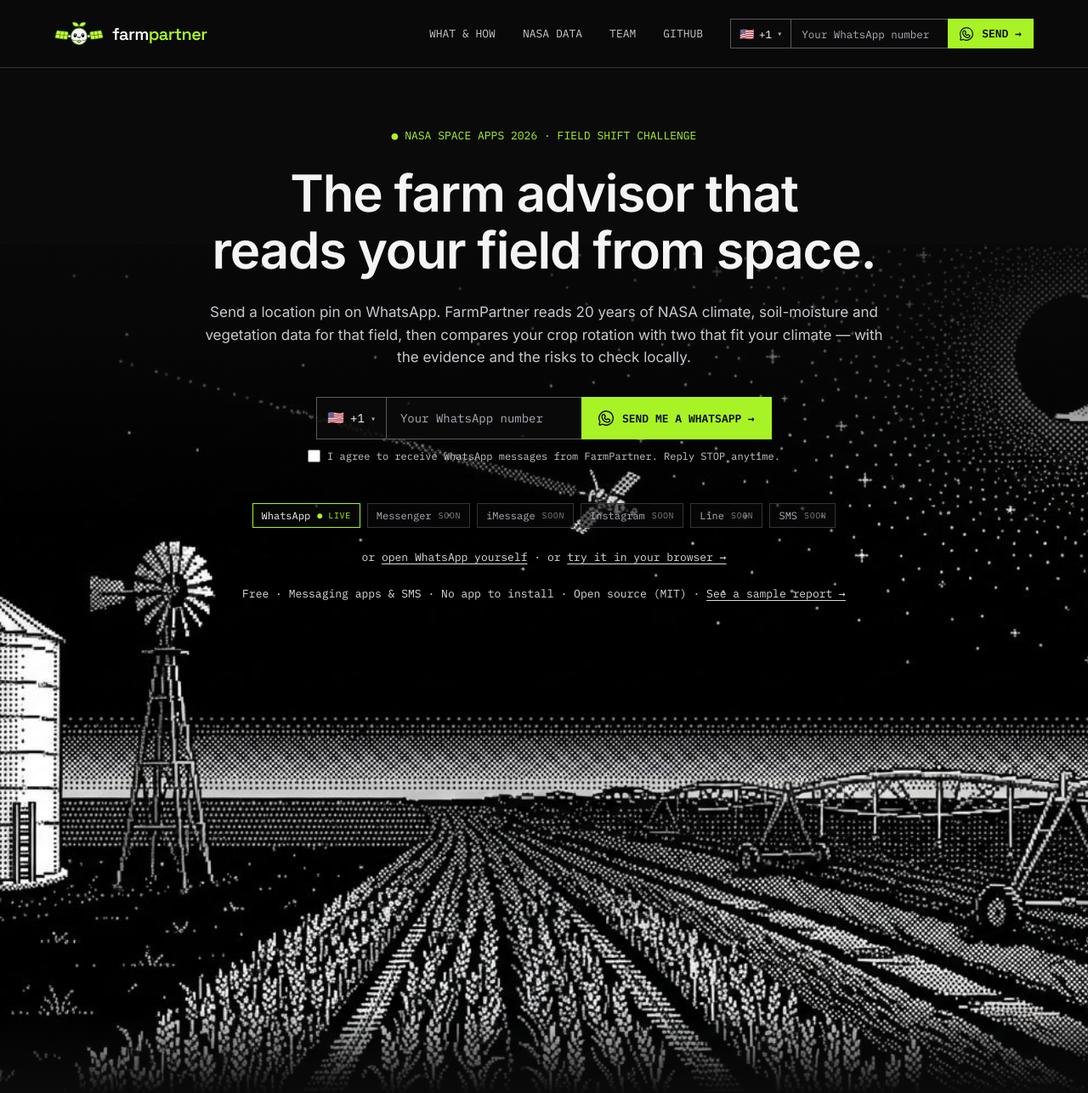
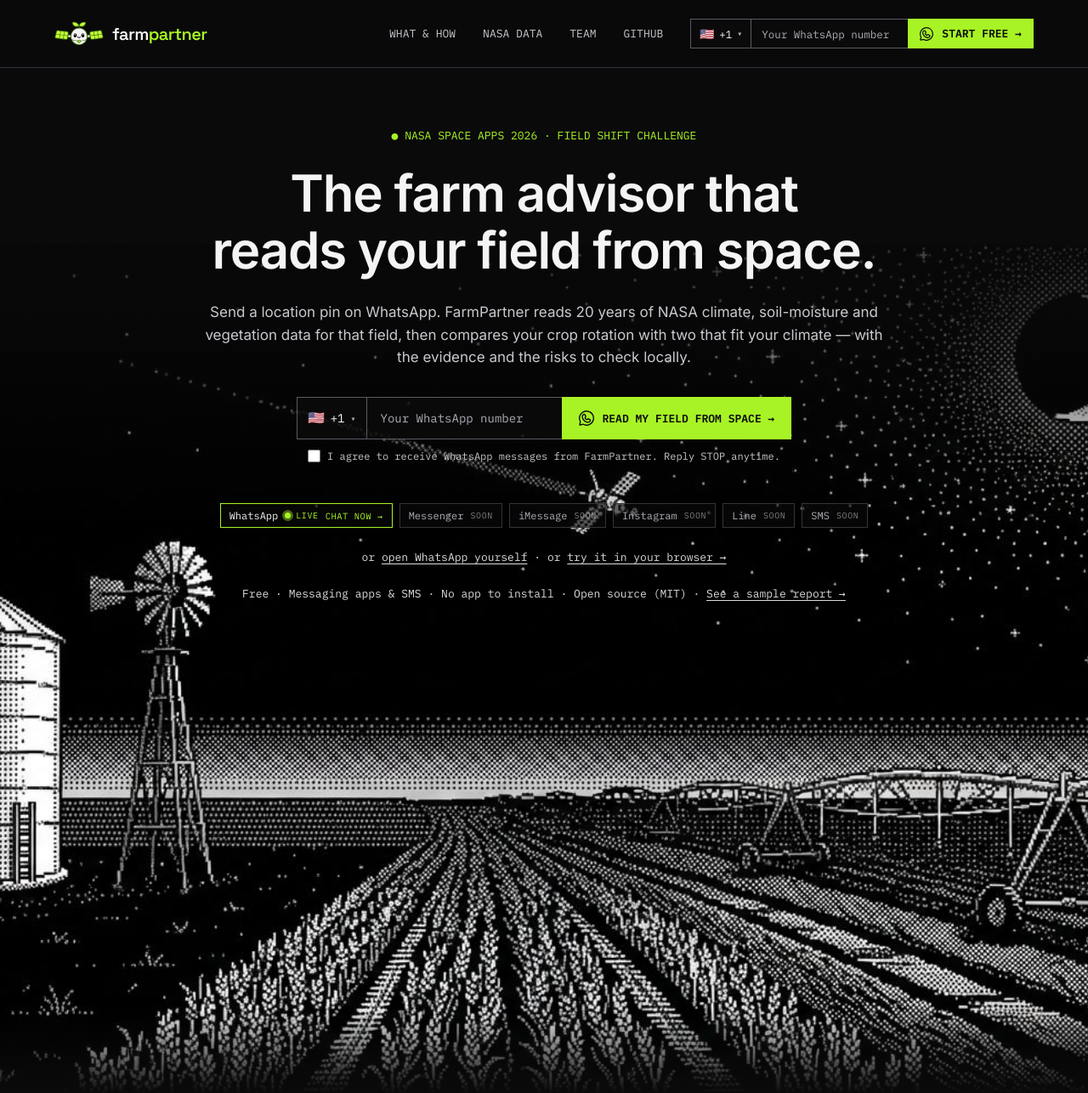
Before and after one commit to iker-gonzalez/farmpartner, a FastAPI app: page / in a window 1280 px wide. Shown: the top 1286 px of the page at 85% size. Run offline with FastAPI, Linux system fonts and the light colour scheme.

Commit message:
feat: live WhatsApp chip pulses and opens the chat; CTAs say what the farmer gets
- '● LIVE' chip: pulsing dot (respects reduced motion), links to the WhatsApp chat,
  hover glow + 'CHAT NOW →' (always shown on touch screens). Landing and What & How.
- Hero CTA 'READ MY FIELD FROM SPACE →'; header 'START FREE (ON WHATSAPP) →'.

Co-Authored-By: Claude Opus 5.5 <noreply@anthropic.com>

```diff
--- a/app/static/optin.css
+++ b/app/static/optin.css
@@ -69,3 +69,21 @@ form.nav-optin .status:empty { display: none; }
   form.nav-optin .lbl-long { display: inline; }
   form.nav-optin .drop { position: static; display: flex; margin-top: 12px; padding: 0; background: none; border: 0; box-shadow: none; backdrop-filter: none; }
 }
+
+
+/* ---------- "● LIVE" WhatsApp channel chip: a pulsing live dot; the chip opens the chat ---------- */
+.channels .live { padding: 0; }
+.channels .live a { display: inline-flex; align-items: center; gap: 8px; padding: inherit; padding: 6px 10px; color: inherit;
+  text-decoration: none; transition: background .2s, box-shadow .2s, transform .2s; }
+.channels .live a:hover, .channels .live a:focus-visible { background: #a8f3261a; box-shadow: 0 0 0 1px var(--lime), 0 0 22px #a8f32640;
+  transform: translateY(-1px); outline: none; }
+.channels .live .tag { display: inline-flex; align-items: center; gap: 6px; }
+.channels .live .pulse { position: relative; width: 7px; height: 7px; border-radius: 50%; background: var(--lime); flex: none; }
+.channels .live .pulse::after { content: ""; position: absolute; inset: 0; border-radius: 50%; background: var(--lime);
+  animation: live-ping 1.6s cubic-bezier(0, 0, .2, 1) infinite; }
+@keyframes live-ping { 0% { transform: scale(1); opacity: .75; } 80%, 100% { transform: scale(3); opacity: 0; } }
+.channels .live .go { max-width: 0; overflow: hidden; white-space: nowrap; font-size: 10.5px; letter-spacing: .5px; color: var(--lime);
+  transition: max-width .3s ease; }
+.channels .live a:hover .go, .channels .live a:focus-visible .go { max-width: 110px; }
+@media (hover: none) { .channels .live .go { max-width: 110px; } }   /* touch screens: always show "CHAT NOW →" */
+@media (prefers-reduced-motion: reduce) { .channels .live .pulse::after { animation: none; } .channels .live a { transition: none; } }
--- a/app/templates/_header.html
+++ b/app/templates/_header.html
@@ -14,7 +14,7 @@
     <div class="nav-cta">
       <button type="button" class="btn nav-toggle" aria-expanded="false" aria-controls="nav-optin">
         <svg viewBox="0 0 14.6453 14.6344" aria-hidden="true"><path transform="matrix(1 -0.000029 0.000029 1 -1.6875 -1.687)" fill="#0a0a0b" d="{{ whatsapp_path }}"/></svg>
-        WHATSAPP →
+        START FREE →
       </button>
       <form class="nav-optin" id="nav-optin" data-optin novalidate>
         <div class="row">
@@ -22,7 +22,7 @@
           <input type="tel" name="phone" inputmode="tel" autocomplete="tel-national" placeholder="Your WhatsApp number" aria-label="Your WhatsApp number" required>
           <button class="btn" type="submit">
             <svg viewBox="0 0 14.6453 14.6344" aria-hidden="true"><path transform="matrix(1 -0.000029 0.000029 1 -1.6875 -1.687)" fill="#0a0a0b" d="{{ whatsapp_path }}"/></svg>
-            SEND<span class="lbl-long"> ME A WHATSAPP</span> →
+            START FREE<span class="lbl-long"> ON WHATSAPP</span> →
           </button>
         </div>
         <div class="drop">
--- a/app/templates/landing.html
+++ b/app/templates/landing.html
@@ -176,14 +176,14 @@
           <input type="tel" name="phone" inputmode="tel" autocomplete="tel-national" placeholder="Your WhatsApp number" aria-label="Your WhatsApp number" required>
           <button class="btn" type="submit">
             <svg viewBox="0 0 14.6453 14.6344" aria-hidden="true"><path transform="matrix(1 -0.000029 0.000029 1 -1.6875 -1.687)" fill="#0a0a0b" d="{{ whatsapp_path }}"/></svg>
-            SEND ME A WHATSAPP →
+            READ MY FIELD FROM SPACE →
           </button>
         </div>
         <label><input type="checkbox" name="consent" required> I agree to receive WhatsApp messages from FarmPartner. Reply STOP anytime.</label>
         <p class="status" role="status" aria-live="polite"></p>
       </form>
       <ul class="channels" aria-label="Messaging channels">
-        <li class="live">WhatsApp <span class="tag">● LIVE</span></li>
+        <li class="live"><a href="{{ whatsapp }}" target="_blank" rel="noopener" aria-label="FarmPartner is live on WhatsApp — open the chat">WhatsApp <span class="tag"><i class="pulse" aria-hidden="true"></i>LIVE</span><span class="go">CHAT NOW →</span></a></li>
         <li>Messenger <span class="tag">SOON</span></li>
         <li>iMessage <span class="tag">SOON</span></li>
         <li>Instagram <span class="tag">SOON</span></li>
--- a/app/templates/what_how.html
+++ b/app/templates/what_how.html
@@ -219,7 +219,7 @@
         <h2>In the apps you already use. No app to learn.</h2>
         <p>There is nothing to install or learn. The AI engine is connected to a chatbot that lives inside everyday messaging apps: farmers simply write or send a voice note, in their own language. That makes advanced agricultural technology accessible even to farmers with limited digital skills.</p>
         <ul class="channels" aria-label="Channels">
-          <li class="live">WhatsApp <span class="tag">● LIVE</span></li>
+          <li class="live"><a href="{{ whatsapp }}" target="_blank" rel="noopener" aria-label="FarmPartner is live on WhatsApp — open the chat">WhatsApp <span class="tag"><i class="pulse" aria-hidden="true"></i>LIVE</span><span class="go">CHAT NOW →</span></a></li>
           <li>Messenger <span class="tag">SOON</span></li>
           <li>iMessage <span class="tag">SOON</span></li>
           <li>Instagram <span class="tag">SOON</span></li>
```
Also changed, not shown: tests/test_chat_flow.py (+1 -1 lines).
